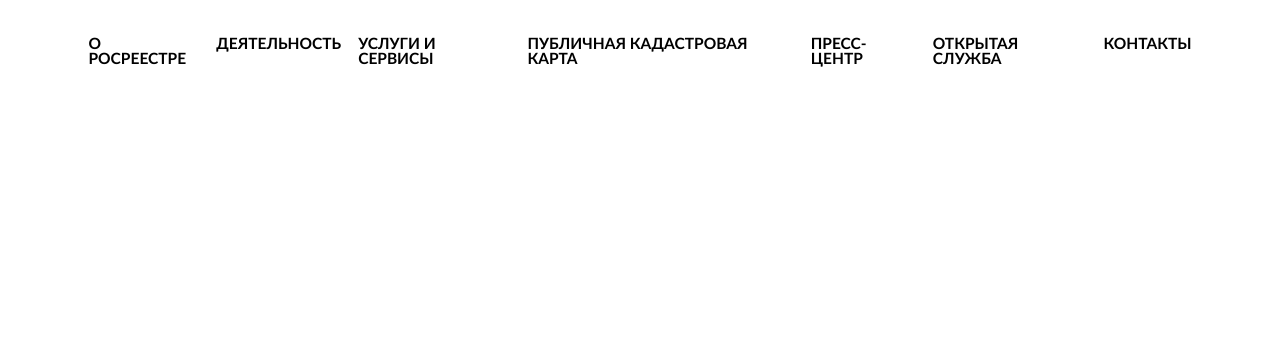
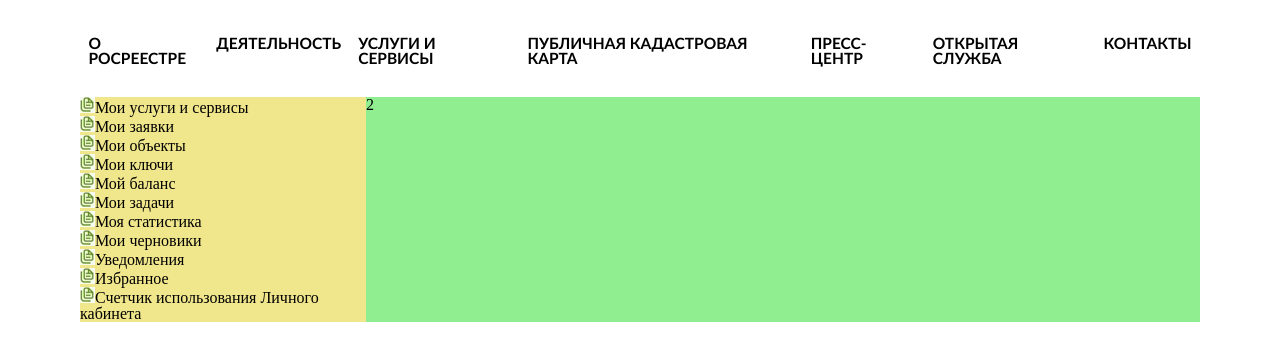
Before and after one commit to Igor-R64/Task-css, a plain HTML site: page index.html in a window 1280 px wide. Shown: the part 79-440 px from the top of the page. Drawn offline with Linux system fonts and the light colour scheme.

Commit message:
added the list to main

```diff
--- a/index.html
+++ b/index.html
@@ -57,6 +57,37 @@
         </div>
     </header>
 
+    <main class="main">
+        <div class="main-list_services">
+            <p class="main-list_services-text">
+                <img src="img/img1.png" class="main-list_services-img">Мои услуги и сервисы</p>
+            <p class="main-list_services-text">
+                <img src="img/img1.png" class="main-list_services-img">Мои заявки</p>
+            <p class="main-list_services-text">
+                <img src="img/img1.png" class="main-list_services-img">Мои объекты</p>
+            <p class="main-list_services-text">
+                <img src="img/img1.png" class="main-list_services-img">Мои ключи</p>
+            <p class="main-list_services-text">
+                <img src="img/img1.png" class="main-list_services-img">Мой баланс</p>
+            <p class="main-list_services-text">
+                <img src="img/img1.png" class="main-list_services-img">Мои задачи</p>
+            <p class="main-list_services-text">
+                <img src="img/img1.png" class="main-list_services-img">Моя статистика</p>
+            <p class="main-list_services-text">
+                <img src="img/img1.png" class="main-list_services-img">Мои черновики</p>
+            <p class="main-list_services-text">
+                <img src="img/img1.png" class="main-list_services-img">Уведомления</p>
+            <p class="main-list_services-text">
+                <img src="img/img1.png" class="main-list_services-img">Избранное</p>
+            <p class="main-list_services-text">
+                <img src="img/img1.png" class="main-list_services-img">Счетчик использования Личного кабинета</p>
+        </div>
+        <div class="main-description_services">
+            2
+        </div>
+
+    </main>
+
 
 </body>
 </html>
--- a/style.css
+++ b/style.css
@@ -63,3 +63,20 @@
     font-weight: 600;
 
 }
+
+.main {
+    width: 1120px;
+    margin: 0 auto;
+    display: flex;
+
+}
+
+.main-list_services {
+    width: 286px;
+background-color: khaki;
+}
+
+.main-description_services {
+    width: 834px;
+background-color: lightgreen;
+}
```
Also changed, not shown: img/img1.png (added).
